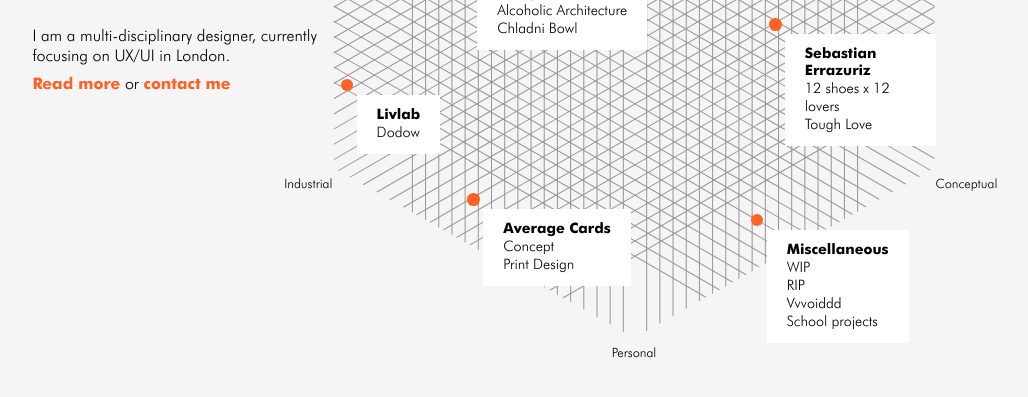
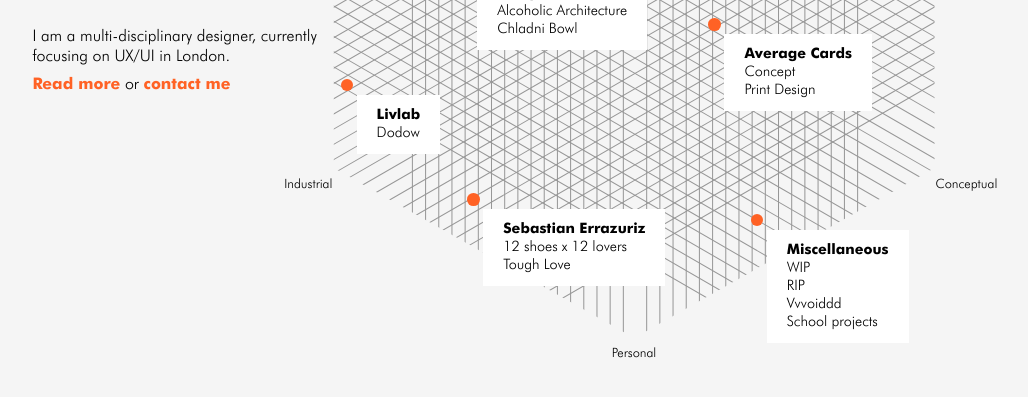
Before and after one commit to audreymgr/audreymgr.github.io, a Jekyll site: the page built from index.html, in a window 1280 px wide. Shown: the top 397 px of the page, without its empty margins (6-1034 px from the left). Built offline with Jekyll 4.4.1, drawn with Linux system fonts in a browser that asks for light colours.

Commit message:
projects_position11

```diff
--- a/index.html
+++ b/index.html
@@ -52,7 +52,7 @@
                     </ul>
                 </a>
             </li>
-            <li style="left: 75%; top: 55%;">
+            <li style="left: 25%; top: 81%;">
                 <a href="/work/sebastianerrazuriz.html">
                     <h2>Sebastian Errazuriz</h2>
                     <ul>
@@ -69,7 +69,7 @@
                     </ul>
                 </a>
             </li>
-            <li style="left: 25%; top: 81%;">
+            <li style="left: 65%; top: 55%;">
                 <a href="/work/averagecards.html">
                     <h2>Average Cards</h2>
                     <ul>
```
